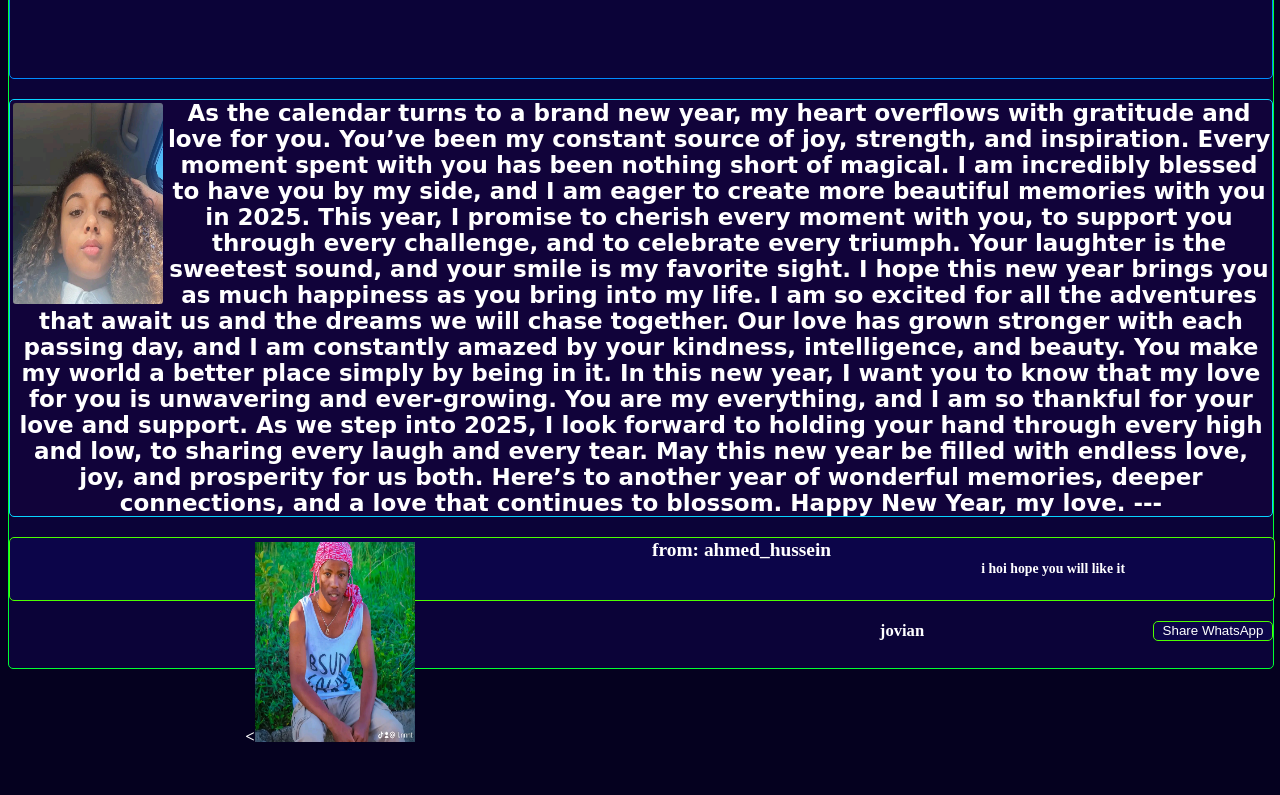
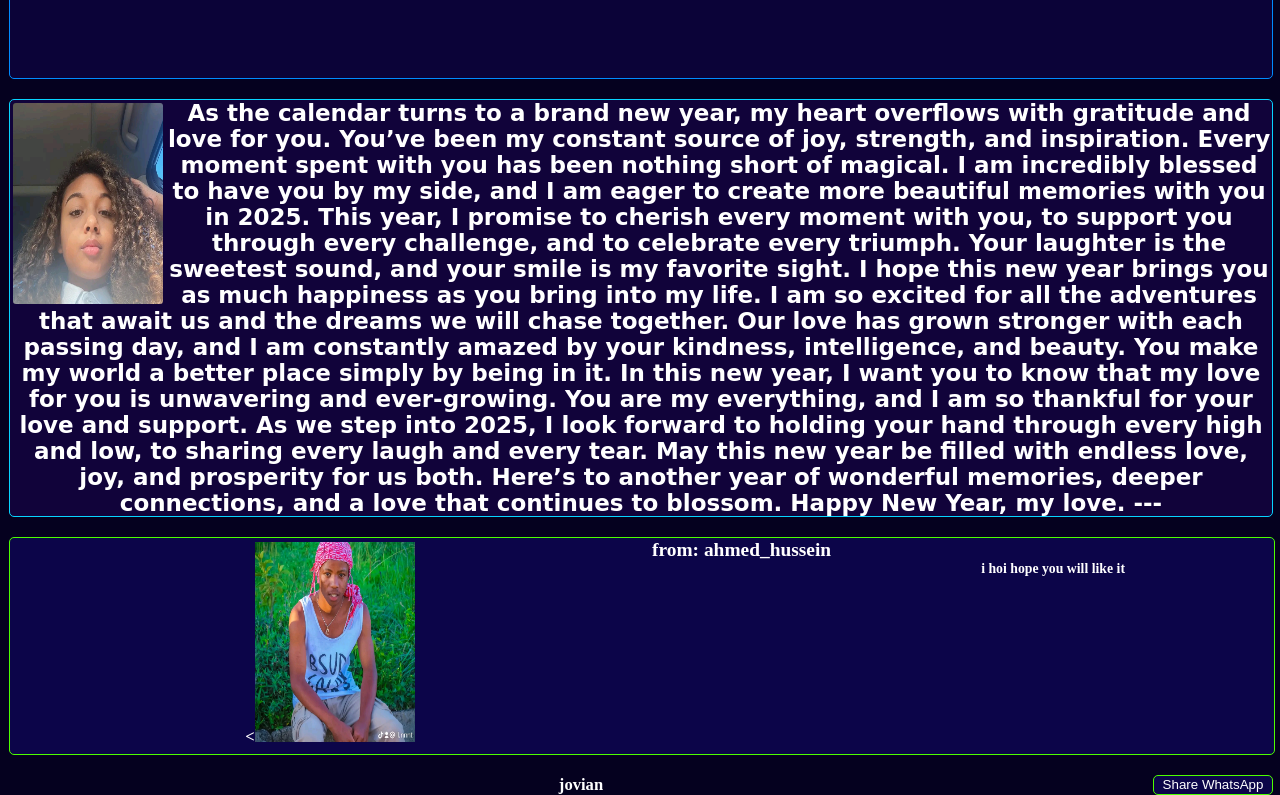
Before and after one commit to VikieKariz/VikieKariz.github.io, a plain HTML site: page index.html in a window 1280 px wide. Shown: the part 556-1351 px from the top of the page. Before the commit the page ends 1303 px from the top, so only its background shows below. Drawn offline with Linux system fonts and the light colour scheme; a script that the page names is missing.

Commit message:
Update style.css

```diff
--- a/style.css
+++ b/style.css
@@ -20,7 +20,7 @@ html {
 
 .div2 {
   width: 100%;
-
+  height:215px;
   border: 1px dashed black;
   border-style: solid;
   border-color: #00FF32;
@@ -85,7 +85,7 @@ footer {
 
 .div4 {
   width: 100%;
-
+  height:216px;
   border: 1px dashed black;
   background: #0C0549;
   border-style: solid;
```
